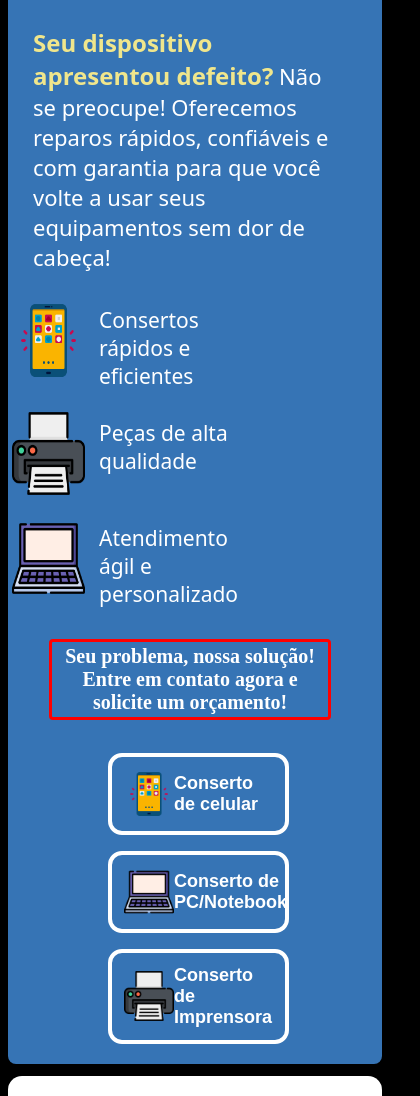
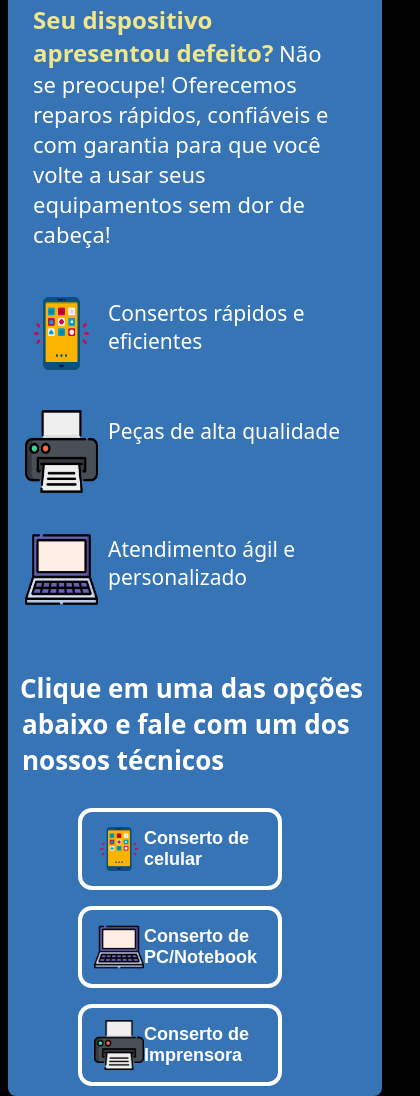
Before and after one commit to yuriKotlin22/site-RLG-Info, a plain HTML site: page index.html in a window 390 px wide. Shown: the part 595-1691 px from the top of the page, 420 px wide, since content can reach past the window. Drawn offline with Linux system fonts and the light colour scheme.

Commit message:
Add files via upload

```diff
--- a/index.html
+++ b/index.html
@@ -1,11 +1,13 @@
 <!DOCTYPE html>
-<html lang="en">
+<html lang="pt-br">
+
 <head>
     <meta charset="UTF-8">
     <meta name="viewport" content="width=device-width, initial-scale=1.0">
     <title>Assistencia Tecnica RLG | Iron Cell</title>
     <link rel="stylesheet" href="./style.css">
 </head>
+
 <body>
 
     <header>
@@ -15,14 +17,16 @@
 
             <div class="nav_paginas">
                 <a class="header_link" href="index.html">Home</a>
-                <a class="header_link"href="#"> Sobre nós</a>
+                <a class="header_link" href="#"> Sobre nós</a>
                 <a class="header_link" href="#"> Artigos</a>
             </div>
 
             <div class="nav_redes_socias">
-                <a href="https://www.instagram.com/ironcelln19/"> <img class="icon_rede_social_nav"  src="./asset/icon_nav/instagram.png" alt="icon_instagram"></a>
-                <a href="#"> <img class="icon_rede_social_nav"  src="./asset/icon_nav/facebook.png" alt="icon_facebook"></a>
-                <a href=" https://wa.me/5521982654949 "> <img class="icon_rede_social_nav"  src="./asset/icon_nav/whatsapp.png" alt="icon_whatsapp"></a>
+                <a href="https://www.instagram.com/ironcelln19/"> <img class="icon_rede_social_nav"
+                        src="./asset/icon_nav/instagram.png" alt="icon_instagram"></a>
+
+                <a href=" https://wa.me/5521982654949 "> <img class="icon_rede_social_nav"
+                        src="./asset/icon_nav/whatsapp.png" alt="icon_whatsapp"></a>
             </div>
 
 
@@ -33,20 +37,35 @@
 
         <section class="apresentacao">
             <h1 class="titulo_apresentacao">Assistência Técnica Especializada - Celulares, Notebooks e Impressoras!</h1>
-            <p class="txt_apresentacao"> <strong class="txt_destaque"> Seu dispositivo apresentou defeito?</strong>  Não se preocupe! Oferecemos reparos rápidos, confiáveis e com garantia para que você volte a usar seus equipamentos sem dor de cabeça!</p>
+            <p class="txt_apresentacao"> <strong class="txt_destaque"> Seu dispositivo apresentou defeito?</strong> Não
+                se preocupe! Oferecemos reparos rápidos, confiáveis e com garantia para que você volte a usar seus
+                equipamentos sem dor de cabeça!</p>
 
             <div class="div_lista">
-                <p class="lista_apresentacao"> <img class="img_icon" src="./asset/smartphone.png" alt="icone_smartphone"> Consertos rápidos e eficientes</p>
-                <p class="lista_apresentacao"> <img class="img_icon" src="./asset/impressora.png" alt="icon_notebook"> Peças de alta qualidade</p>
-                <p class="lista_apresentacao"> <img class="img_icon" src="./asset/notebook.png" alt="icon_notebook"> Atendimento ágil e personalizado</p>
+                <p class="lista_apresentacao"> <img class="img_icon" src="./asset/smartphone.png"
+                        alt="icone_smartphone"> Consertos rápidos e eficientes
+
+                <p class="lista_apresentacao"> <img class="img_icon" src="./asset/impressora.png" alt="icon_notebook">
+                    Peças de alta qualidade</p>
+
+                <p class="lista_apresentacao"> <img class="img_icon" src="./asset/notebook.png" alt="icon_notebook">
+                    Atendimento ágil e personalizado</p>
             </div>
 
-            <p class="lista_apresentacao"><strong class="destaque_lista"> Seu problema, nossa solução! Entre em contato agora e solicite um orçamento!</strong></p>
+            <div class="indicacao_reparos">
+
+                <img class="seta_direita" src="/asset/seta-para-a-direita.png" alt="seta-para-a-direita">
+                <p class="texto_de_opcoes"><strong class="destaque_lista"> Clique em uma das opções abaixo e fale com um dos nossos técnicos</strong></p>
+            </div>
+
             <div class="btn_conserto">
 
-                <a class="link_conserto"  href="https://wa.me/5521982654949"> <img class="icon_conserto"  src="./asset/smartphone.png" alt="icon_celular"> Conserto de celular</a>
-               <a class="link_conserto"  href="#">  <img class="icon_conserto"  src="./asset/notebook.png" alt="icon_notebook"> Conserto de PC/Notebook</a>
-               <a class="link_conserto"  href="#">  <img class="icon_conserto"  src="./asset/impressora.png" alt="icon_imprenssora"> Conserto de Imprensora</a>
+                <a class="link_conserto" href="https://wa.me/5521982654949"> <img class="icon_conserto"
+                        src="./asset/smartphone.png" alt="icon_celular"> Conserto de celular</a>
+                <a class="link_conserto" href="#"> <img class="icon_conserto" src="./asset/notebook.png"
+                        alt="icon_notebook"> Conserto de PC/Notebook</a>
+                <a class="link_conserto" href="#"> <img class="icon_conserto" src="./asset/impressora.png"
+                        alt="icon_imprenssora"> Conserto de Imprensora</a>
             </div>
 
         </section>
@@ -66,12 +85,12 @@
         </div>
 
         <div class="galeria_avalicoes">
-        <img class="img_avaliacoes"  src="asset/avaliacoes/1.jpg" alt="">
-        <img class="img_avaliacoes"  src="asset/avaliacoes/2.jpg" alt="">
-        <img class="img_avaliacoes"  src="asset/avaliacoes/3.jpg" alt="">
-        <img class="img_avaliacoes"  src="./asset/avaliacoes/4.jpg" alt="">
-        <img class="img_avaliacoes"  src="./asset/avaliacoes/5.jpg" alt="">
-        <img class="img_avaliacoes"  src="./asset/avaliacoes/6.jpg" alt="">
+            <img class="img_avaliacoes" src="asset/avaliacoes/1.jpg" alt="">
+            <img class="img_avaliacoes" src="asset/avaliacoes/2.jpg" alt="">
+            <img class="img_avaliacoes" src="asset/avaliacoes/3.jpg" alt="">
+            <img class="img_avaliacoes" src="./asset/avaliacoes/4.jpg" alt="">
+            <img class="img_avaliacoes" src="./asset/avaliacoes/5.jpg" alt="">
+            <img class="img_avaliacoes" src="./asset/avaliacoes/6.jpg" alt="">
         </div>
     </section>
 
@@ -84,4 +103,5 @@
     </footer>
 
 </body>
+
 </html>
--- a/style.css
+++ b/style.css
@@ -98,12 +98,26 @@ body {
     gap: 13px;
 }
 
+.texto_de_opcoes {
+    margin-top: 38px;
+    margin-left: 24px;
+}
+
+.indicacao_reparos {
+    display: flex;
+    margin-left: 20px;
+    margin-top: 38px;
+}
+
+.seta_direita {
+    width: 100px;
+    margin: 8px 4px 50px 5px;
+}
+
 .destaque_lista {
-    font-size: 20px;
-    border: red solid 3px;
+    font-size: 30px;
+    font-family: sans-serif;
     padding: 4px;
-    text-align: center;
-    width: 100%;
     border-radius: 4px;
 }
 
@@ -117,8 +131,7 @@ body {
 .btn_conserto {
     display: flex;
     gap: 16px;
-    margin-top: 36px;
-    margin-left: 14px;
+    margin-left: 46px;
 }
 
 .icon_conserto {
@@ -126,7 +139,8 @@ body {
 }
 
 .link_conserto {
-    display: flex;
+    display: flex
+;
     align-items: center;
     font-size: 18px;
     text-decoration: none;
@@ -136,7 +150,7 @@ body {
     border: white solid 4px;
     padding: 10px;
     border-radius: 14px;
-    width: 26%;
+    width: 10.8125rem;
 }
 
 .btn_conserto :hover {
@@ -196,6 +210,7 @@ body {
     font-family: 'Franklin Gothic Medium', 'Arial Narrow', Arial, sans-serif;
 }
 
+
 @media screen and (max-width: 768px) {
 
     .logo_rlg {
@@ -238,7 +253,7 @@ body {
         margin-left: 6px;
         border-radius: 22px;
         height: 0%;
-        width: 364px;
+        width: 330px;
     }
 
     .titulo_apresentacao {
@@ -264,37 +279,53 @@ body {
     .div_lista {
         display: flex;
         flex-direction: column;
-        margin-left: 42px;
-        margin-top: 187px;
-        margin-bottom: 170px;
-        gap: 105px;
+        margin-left: 17px;
+        margin-top: 9rem;
         font-family: system-ui;
     }
 
     .lista_apresentacao {
         font-size: 21px;
-        margin: -38px;
         display: flex;
-        gap: 14px;
+        gap: 10px;
+        width: 173%;
     }
 
     .destaque_lista {
-        font-size: 20px;
-        border: red solid 3px;
-        padding: 3px;
-        margin: -63px -72px 18px 79px;
+        font-size: 26px;
         text-align: center;
-        width: 100%;
-        border-radius: 4px;
+        font-family: system-ui;
+        margin-left: -6px;
+    }
+
+
+    .indicacao_reparos {
+        display: flex;
+        margin-left: 20px;
+        width: 184%;
+        margin-top: 0px;
+    }
+
+
+    .seta_direita {
+        display: none;
+        width: 100px;
+        margin: -32px 12px 198px 6px;
+    }
+
+
+    .texto_de_opcoes {
+        margin-left: -6px;
     }
 
     .btn_conserto {
         display: flex;
         flex-direction: column;
         gap: 16px;
-        margin-top: 53px;
-        margin-left: 100px;
-        margin-bottom: 20px;
+        margin-top: 14px;
+        margin-left: 70px;
+        width: 61%;
+        margin-bottom: 10px;
     }
 
     .link_conserto {
```
Also changed, not shown: asset/seta-para-a-direita.png (added). Lines whose indentation alone changed are shown as unchanged.
